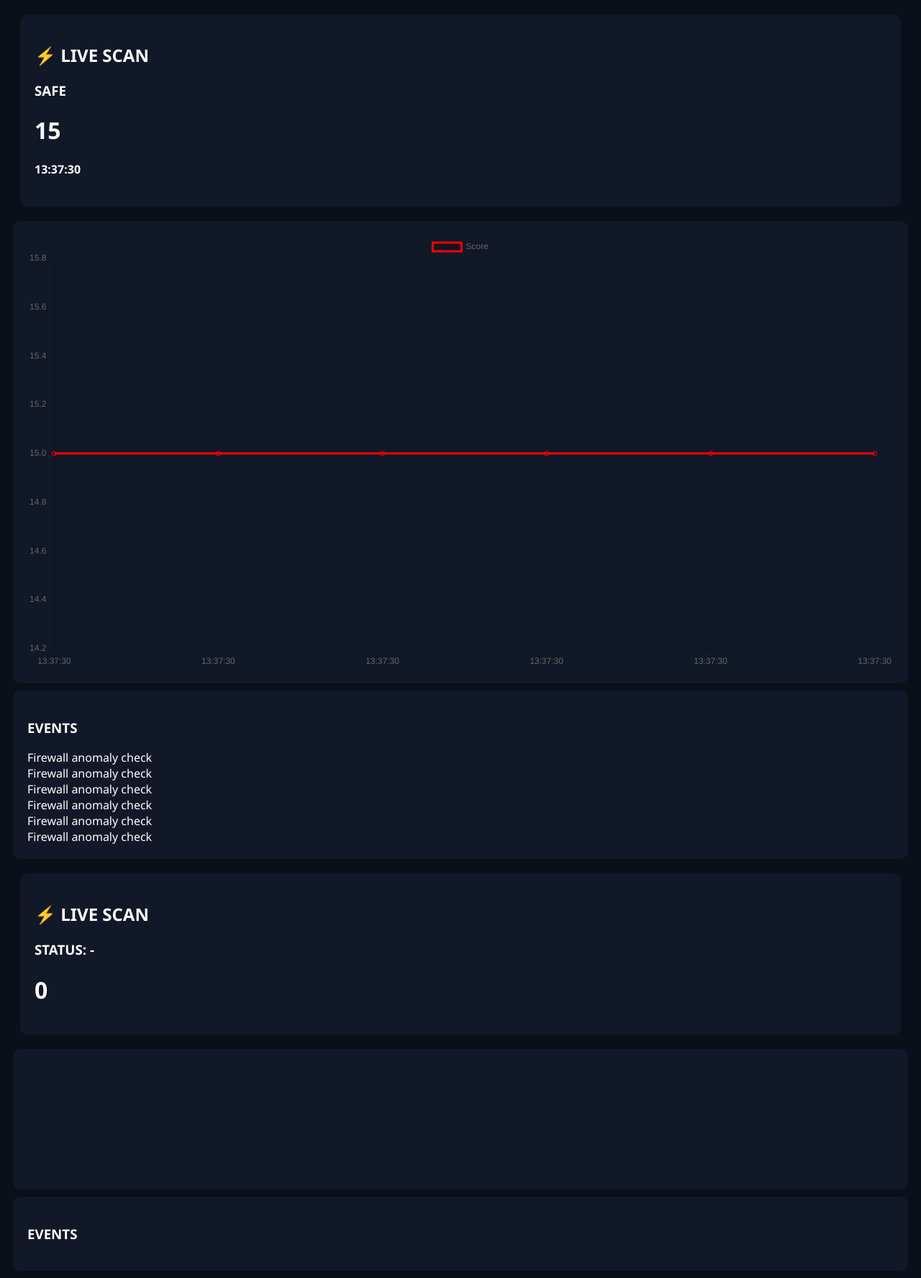
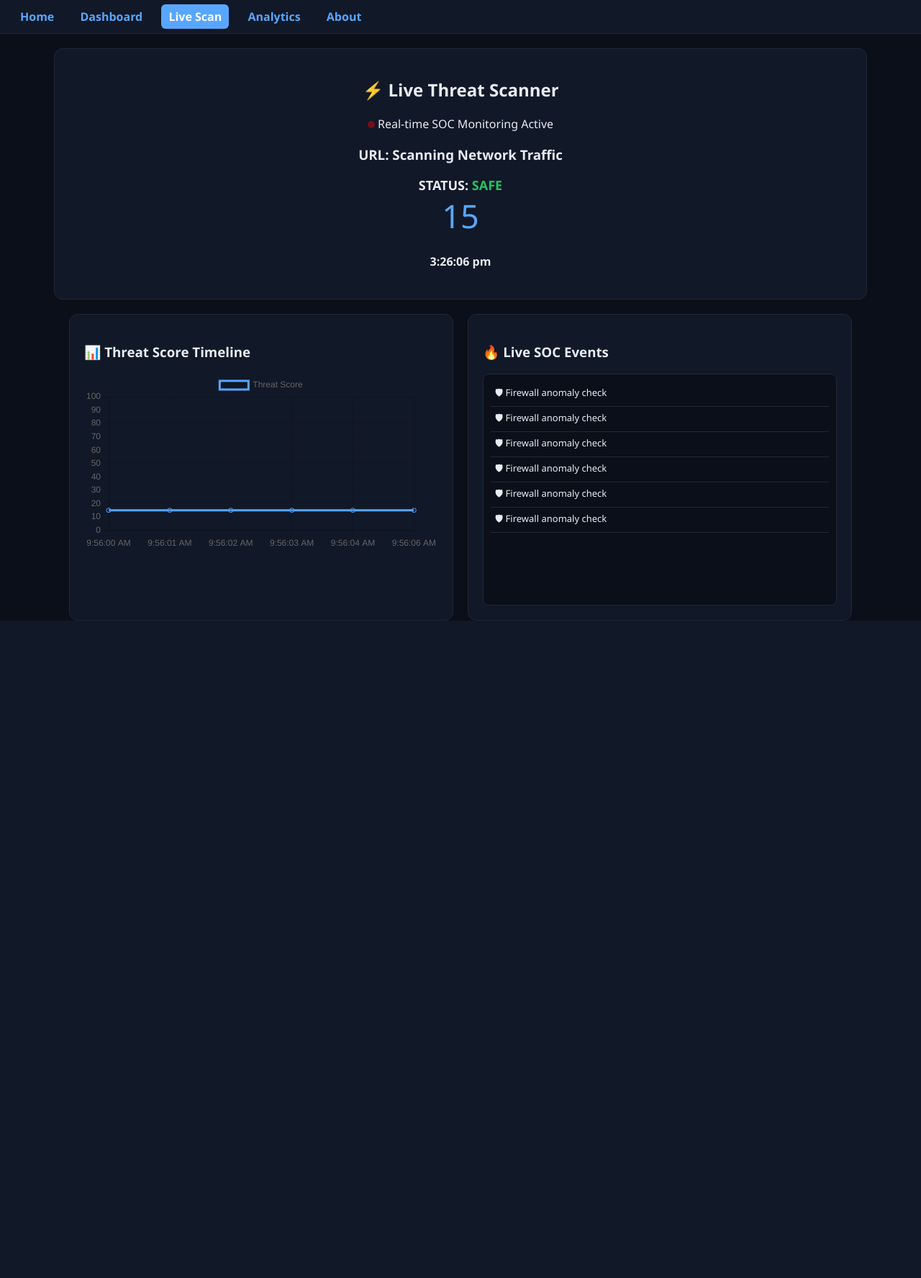
Before and after one commit to MohammedAshfakh/Intrusion-detection-project, a Flask app: page /scan in a window 1280 px wide. Shown: the whole page at 72% size. After the commit the page ends 862 px from the top, so only its background shows below. Run offline with Flask 3, Linux system fonts and the light colour scheme; a map, chart or similar area stays blank.

Commit message:
changed something in app.py and dashboard.

```diff
--- a/templates/scan.html
+++ b/templates/scan.html
@@ -1,164 +1,218 @@
 <!DOCTYPE html>
 <html>
 <head>
-<title>Live Scan</title>
+<title>Live Threat Scanner</title>
+
 <script src="https://cdn.jsdelivr.net/npm/chart.js"></script>
 
 <style>
-body{background:#0b0f19;color:white;font-family:Segoe UI;}
-.card{padding:20px;margin:20px;background:#111827;border-radius:10px;}
-.box{padding:20px;background:#111827;margin:10px;border-radius:10px;}
+
+body{
+margin:0;
+font-family:Segoe UI;
+background:#0b0f19;
+color:#e6edf3;
+overflow-x:hidden;
+}
+
+.navbar{
+display:flex;
+justify-content:space-between;
+align-items:center;
+padding:12px 18px;
+background:#111827;
+border-bottom:1px solid #1f2937;
+position:sticky;
+top:0;
+}
+
+.navbar a{
+color:#58a6ff;
+text-decoration:none;
+margin-right:12px;
+font-weight:600;
+padding:6px 10px;
+border-radius:6px;
+}
+
+.navbar a:hover{background:#238636;color:white;}
+.active{background:#58a6ff !important;color:white !important;}
+
+.card{
+margin:20px auto;
+width:85%;
+padding:20px;
+background:#111827;
+border-radius:12px;
+border:1px solid #1f2937;
+text-align:center;
+}
+
+.grid{
+display:grid;
+grid-template-columns:1fr 1fr;
+gap:20px;
+width:85%;
+margin:auto;
+}
+
+.box{
+background:#111827;
+padding:20px;
+border-radius:12px;
+border:1px solid #1f2937;
+}
+
+.pulse{
+width:10px;
+height:10px;
+background:red;
+border-radius:50%;
+display:inline-block;
+animation:blink 1s infinite;
+}
+
+@keyframes blink{50%{opacity:0.2;}}
+
+.score{
+font-size:45px;
+color:#58a6ff;
+}
+
+.status{
+font-size:18px;
+margin-top:10px;
+font-weight:bold;
+}
+
+.safe{color:#22c55e;}
+.medium{color:#eab308;}
+.threat{color:#f97316;}
+.high{color:#ef4444;}
+
+#events{
+height:300px;
+overflow-y:auto;
+border:1px solid #1f2937;
+padding:10px;
+border-radius:8px;
+background:#0b0f19;
+}
+
+#events div{
+padding:6px;
+border-bottom:1px solid #1f2937;
+font-size:13px;
+}
+
 </style>
+
 </head>
 
 <body>
 
+<nav class="navbar">
+  <div>
+    <a href="/">Home</a>
+    <a href="/dashboard">Dashboard</a>
+    <a href="/scan" class="active">Live Scan</a>
+    <a href="/analytics">Analytics</a>
+    <a href="/about">About</a>
+  </div>
+</nav>
+
 <div class="card">
-<h2>⚡ LIVE SCAN</h2>
-<h3 id="status">STATUS: -</h3>
-<h1 id="score">0</h1>
+<h2>⚡ Live Threat Scanner</h2>
+<p><span class="pulse"></span> Real-time SOC Monitoring Active</p>
+
+<h3 id="url">URL: -</h3>
+<div id="status" class="status">STATUS: -</div>
+<div class="score" id="score">0</div>
 <h4 id="time"></h4>
 </div>
 
+<div class="grid">
+
 <div class="box">
+<h3>📊 Threat Score Timeline</h3>
 <canvas id="chart"></canvas>
 </div>
 
 <div class="box">
-<h3>EVENTS</h3>
+<h3>🔥 Live SOC Events</h3>
 <div id="events"></div>
+</div>
+
 </div>
 
 <script>
 
-let chart = new Chart(document.getElementById("chart"), {
-type:"line",
-data:{
-labels:[],
-datasets:[{label:"Score",data:[],borderColor:"red"}]
-},
-options:{animation:false}
+let chart = new Chart(document.getElementById('chart'), {
+    type: 'line',
+    data: {
+        labels: [],
+        datasets: [{
+            label: 'Threat Score',
+            data: [],
+            borderColor: '#58a6ff',
+            tension: 0.4
+        }]
+    },
+    options: {
+        animation: false,
+        scales: { y: { min: 0, max: 100 } }
+    }
 });
 
-function getStatus(s){
-if(s<30) return "SAFE";
-if(s<50) return "MEDIUM";
-if(s<60) return "THREAT";
-return "HIGH";
+function getStatus(score){
+    if(score < 30) return ["SAFE","safe"];
+    if(score < 50) return ["MEDIUM RISK","medium"];
+    if(score < 60) return ["THREAT ALERT","threat"];
+    return ["HIGH RISK","high"];
 }
 
-function add(e){
-let d=document.createElement("div");
-d.innerHTML=e;
-document.getElementById("events").prepend(d);
+function addEvent(msg){
+    if(!msg) return;
+    let div = document.createElement("div");
+    div.innerHTML = "🛡 " + msg;
+    document.getElementById("events").prepend(div);
 }
 
 function scan(){
 
 fetch("/api/continuous-scan")
-.then(r=>r.json())
-.then(d=>{
+.then(r => r.json())
+.then(data => {
 
-document.getElementById("score").innerText=d.score;
-document.getElementById("status").innerText=getStatus(d.score);
-document.getElementById("time").innerText=d.time;
+    let score = data.score || 0;
+    let [status, cls] = getStatus(score);
 
-chart.data.labels.push(d.time);
-chart.data.datasets[0].data.push(d.score);
+    document.getElementById("url").innerText = "URL: Scanning Network Traffic";
+    document.getElementById("status").innerHTML =
+        "STATUS: <span class='" + cls + "'>" + status + "</span>";
 
-if(chart.data.labels.length>15){
-chart.data.labels.shift();
-chart.data.datasets[0].data.shift();
-}
+    document.getElementById("score").innerText = score;
+    document.getElementById("time").innerText =
+        new Date().toLocaleTimeString("en-IN", { timeZone: "Asia/Kolkata" });
 
-chart.update();
-add(d.event);
+    chart.data.labels.push(new Date().toLocaleTimeString());
+    chart.data.datasets[0].data.push(score);
+
+    if(chart.data.labels.length > 20){
+        chart.data.labels.shift();
+        chart.data.datasets[0].data.shift();
+    }
+
+    chart.update();
+
+    addEvent(data.event || "Scan activity detected");
+
 });
 }
 
-setInterval(scan,1000);
-</script>
+setInterval(scan, 1200);
+scan();
 
-</body>
-</html><!DOCTYPE html>
-<html>
-<head>
-<title>Live Scan</title>
-<script src="https://cdn.jsdelivr.net/npm/chart.js"></script>
-
-<style>
-body{background:#0b0f19;color:white;font-family:Segoe UI;}
-.card{padding:20px;margin:20px;background:#111827;border-radius:10px;}
-.box{padding:20px;background:#111827;margin:10px;border-radius:10px;}
-</style>
-</head>
-
-<body>
-
-<div class="card">
-<h2>⚡ LIVE SCAN</h2>
-<h3 id="status">STATUS: -</h3>
-<h1 id="score">0</h1>
-<h4 id="time"></h4>
-</div>
-
-<div class="box">
-<canvas id="chart"></canvas>
-</div>
-
-<div class="box">
-<h3>EVENTS</h3>
-<div id="events"></div>
-</div>
-
-<script>
-
-let chart = new Chart(document.getElementById("chart"), {
-type:"line",
-data:{
-labels:[],
-datasets:[{label:"Score",data:[],borderColor:"red"}]
-},
-options:{animation:false}
-});
-
-function getStatus(s){
-if(s<30) return "SAFE";
-if(s<50) return "MEDIUM";
-if(s<60) return "THREAT";
-return "HIGH";
-}
-
-function add(e){
-let d=document.createElement("div");
-d.innerHTML=e;
-document.getElementById("events").prepend(d);
-}
-
-function scan(){
-
-fetch("/api/continuous-scan")
-.then(r=>r.json())
-.then(d=>{
-
-document.getElementById("score").innerText=d.score;
-document.getElementById("status").innerText=getStatus(d.score);
-document.getElementById("time").innerText=d.time;
-
-chart.data.labels.push(d.time);
-chart.data.datasets[0].data.push(d.score);
-
-if(chart.data.labels.length>15){
-chart.data.labels.shift();
-chart.data.datasets[0].data.shift();
-}
-
-chart.update();
-add(d.event);
-});
-}
-
-setInterval(scan,1000);
 </script>
 
 </body>
```
